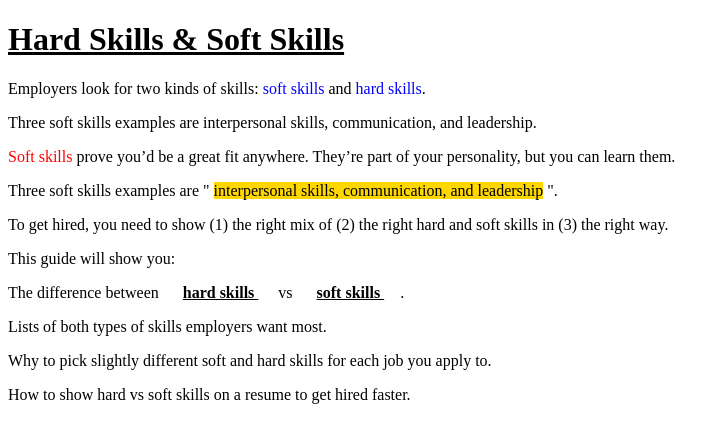
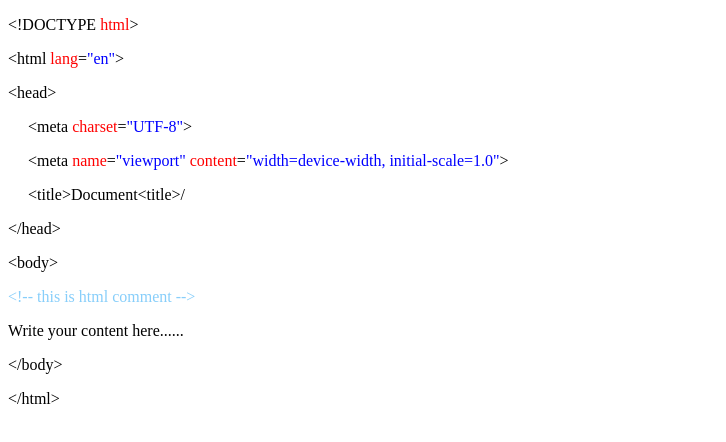
Before and after one commit to anushka-rathore2/fullstack-practical5, a plain HTML site: page prac2.html in a window 1280 px wide. Shown: the whole page, without its empty margins (0-726 px from the left). Drawn offline with Linux system fonts and the light colour scheme.

Commit message:
commit all

```diff
--- a/prac2.html
+++ b/prac2.html
@@ -7,18 +7,17 @@
     <title>Full-Stack Practical2</title>
 </head>
 <body>
-    <h1><u>Hard Skills & Soft Skills</u></h1>
-	<p>Employers look for two kinds of skills: <span style="color:blue">soft skills</span> and <span style="color:blue">hard skills</span>.</p>
-	<p>Three soft skills examples are interpersonal skills, communication, and leadership.</p>
-	<p><span style="color:red">Soft skills</span> prove you’d be a great fit anywhere. They’re part of your personality, but you can learn them.</p>
-	<p>Three soft skills examples are &quot <span style="background:gold">interpersonal skills, communication, and leadership</span> &quot.</p>
-	<p>To get hired, you need to show (1) the right mix of (2) the right hard and soft skills in (3) the right way.</p>
-
-	<p>This guide will show you:</p>
-
-	<p>The difference between &nbsp&nbsp&nbsp&nbsp <u><strong> hard skills </strong></u> &nbsp&nbsp&nbsp&nbsp vs &nbsp&nbsp&nbsp&nbsp <u><strong> soft skills </strong></u> &nbsp&nbsp&nbsp&nbsp.</p>
-	<p>Lists of both types of skills employers want most.</p>
-	<p>Why to pick slightly different soft and hard skills for each job you apply to.</p>
-	<p>How to show hard vs soft skills on a resume to get hired faster.</p>
+    <p>&lt;!DOCTYPE <span style="color: red;">html</span>&gt;</p>
+	<p>&lt;html <span style="color: red;">lang</span>=<span style="color: blue;">"en"</span>&gt;</p>
+	<p>&lt;head&gt;</p>
+	<p>&nbsp;&nbsp;&nbsp;&nbsp;&nbsp;&lt;meta <span style="color: red;">charset</span>=<span style="color: blue;">"UTF-8"</span>&gt;</p>
+	<p>&nbsp;&nbsp;&nbsp;&nbsp;&nbsp;&lt;meta <span style="color: red;">name</span>=<span style="color: blue;">"viewport"</span> <span style="color: red;">content</span>=<span style="color: blue;">"width=device-width, initial-scale=1.0"</span>&gt;</p>
+	<p>&nbsp;&nbsp;&nbsp;&nbsp;&nbsp;&lt;title&gt;Document&lt;title&gt;/</p>
+	<p>&lt;/head&gt;</p>
+	<p>&lt;body&gt;</p>
+	<p><span style="color:lightskyblue;">&lt;!-- this is html comment --&gt;</span></p>
+	<p>Write your content here......</p>
+	<p>&lt;/body&gt;</p>
+	<p>&lt;/html&gt;</p>
 </body>
 </html>
```
